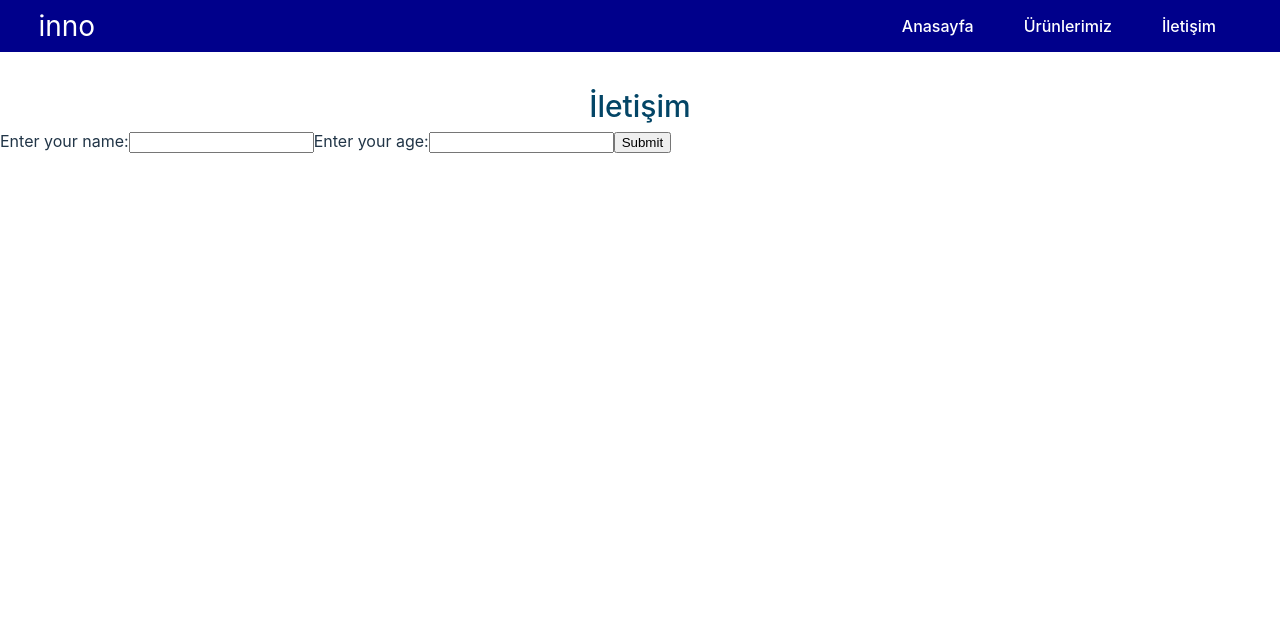
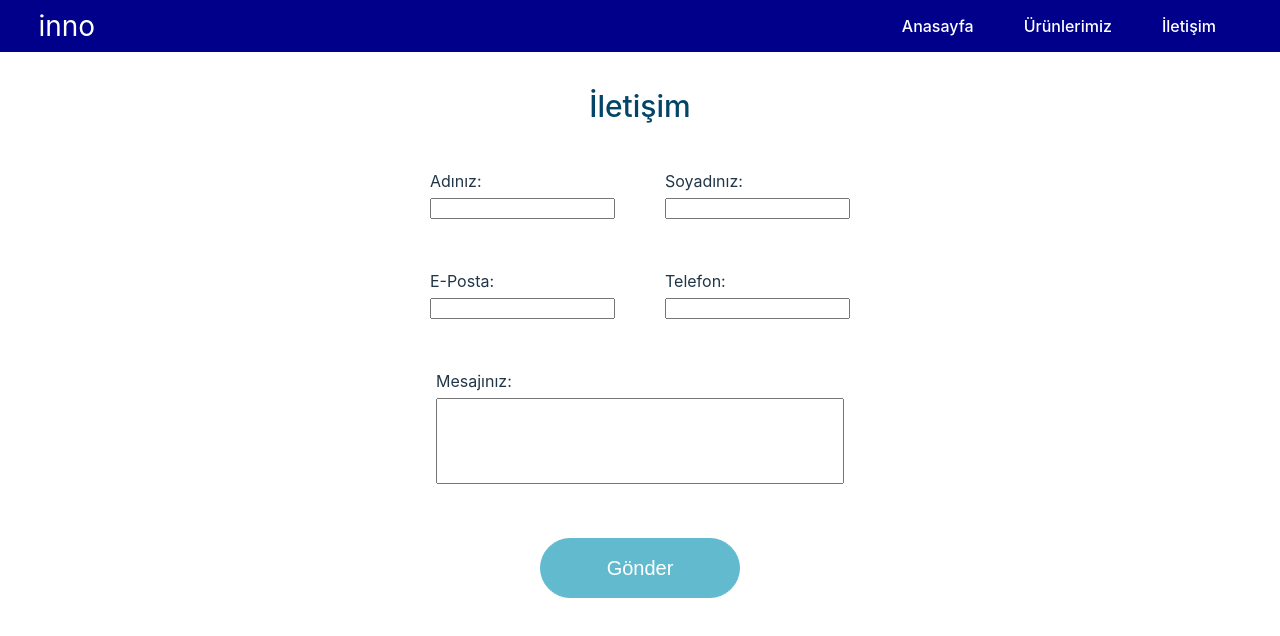
Before and after one commit to makimakimek/inno, a React (Vite) app: page /contact in a window 1280 px wide. Shown: the top 636 px of the page. Built offline with nearby package versions, Linux system fonts and the light colour scheme.

Commit message:
added a form on the contact page will change the css later on

```diff
--- a/src/App.css
+++ b/src/App.css
@@ -170,3 +170,49 @@
   width: 100%;
   max-width: 15vw;
 }
+
+
+/*//////////////////////////////////contact section//////////////////////////////////*/
+.contactForm {
+  display: flex;
+  flex-direction: column;
+  align-items: center;
+  gap: 10px;
+}
+
+.contactForm > div {
+  display: flex;
+  gap: 50px;
+  justify-content: center;
+  margin-top: 5vh;
+}
+
+.messageContainer {
+  min-width: 400px;
+  min-height: 10vh;
+  margin-bottom: 40px;
+}
+
+.contactContainer label {
+  display: flex;
+  flex-direction: column;
+  gap: 5px;
+}
+
+.contactContainerMessage label {
+  display: flex;
+  flex-direction: column;
+  gap: 5px;
+}
+
+.submitButton {
+  margin: 0.2em;
+  color: white;
+  background-color: #219EBC;
+  border-radius: 1.5em;
+  width: 200px;
+  height: 60px;
+  border: 1px solid #219EBC;
+  font-size: 20px;
+  opacity: 0.7;
+}
--- a/src/Contact.jsx
+++ b/src/Contact.jsx
@@ -46,16 +46,35 @@ function Contact() {
                 İletişim
             </div>
 
-            <form onSubmit = {handleSubmit}>
-                <label>Enter your name:
-                    <input type = "text" name = "username" value = {inputs.username || ""} onChange={handleChange} />
-                </label>
+            <form className = "contactForm" onSubmit = {handleSubmit}>
+                <div className = "contactContainer">
+                    <label>Adınız:
+                        <input type = "text" name = "firstname" value = {inputs.firstname || ""} onChange={handleChange} />
+                    </label>
 
-                <label>Enter your age:
-                    <input type = "number" name = "age" value={inputs.age || ""} onChange={handleChange} />
-                </label>
+                    <label>Soyadınız:
+                        <input type = "text" name = "lastname" value={inputs.lastname || ""} onChange={handleChange} />
+                    </label>
+                </div>
 
-                <input type="submit" />
+                <div className = "contactContainer">
+                    <label>E-Posta:
+                        <input type = "text" name = "email" value = {inputs.email || ""} onChange={handleChange} />
+                    </label>
+
+                    <label>Telefon:
+                        <input type = "number" name = "phone" value={inputs.phone || ""} onChange={handleChange} />
+                    </label>
+                </div>
+
+                <div className = "contactContainerMessage">
+                    <label>Mesajınız:
+                        <input type = "text" className = "messageContainer" name = "message" value = {inputs.message || ""} onChange = {handleChange} />
+                    </label>
+                </div>
+
+
+                <input type="submit" className = "submitButton" value = "Gönder"/>
             </form>
 
         </div>
```
